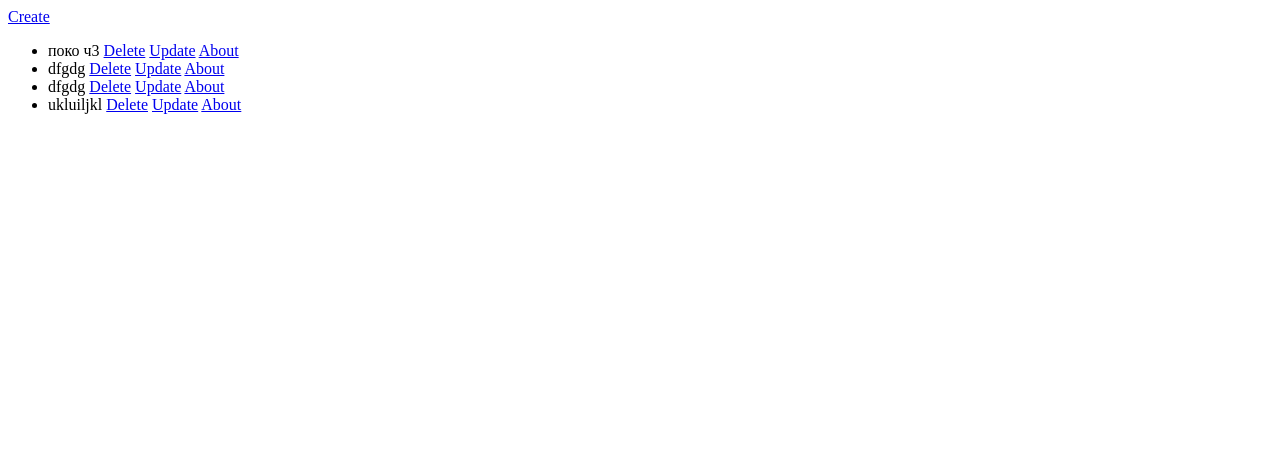
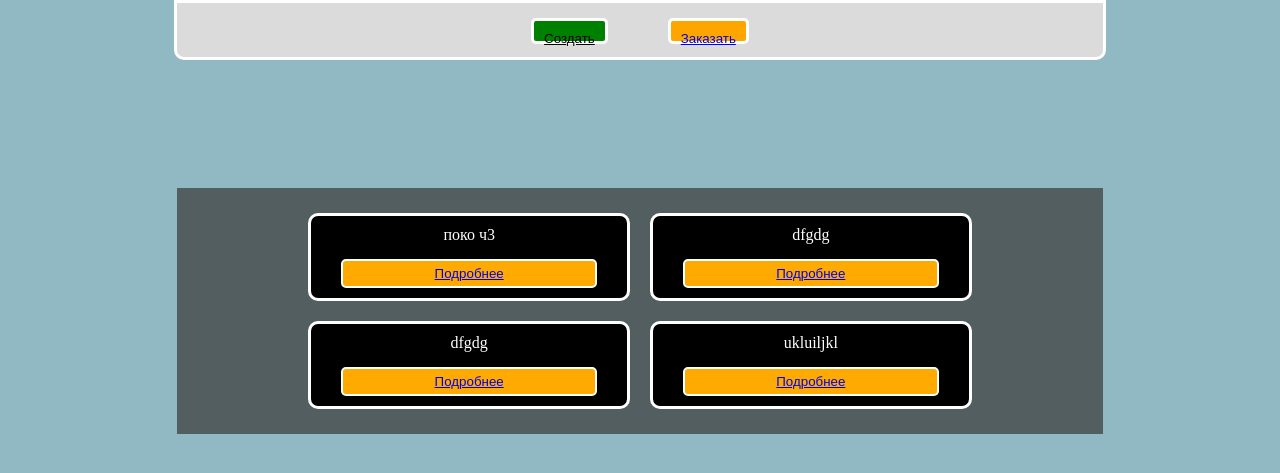
Before and after one commit to ZenBogdan2604/DNS, a Django app: page /app/ in a window 1280 px wide. Shown: the top 473 px of the page. Run offline with Django 5.2, Linux system fonts and the light colour scheme; data comes from the database, SQL or seed files in the repository.

Commit message:
Editet: Main page   add: styles for Main Page

```diff
--- /dev/null
+++ b/project/app/static/css/style.css
@@ -0,0 +1,96 @@
+* {
+    margin: 0;
+    padding: 0;
+}
+
+body {
+    display: flex;
+    justify-content: center;
+    flex-direction: column;
+    background-color: rgb(144, 185, 196);
+}
+
+.header {
+    background-color: rgb(219, 219, 219);
+
+    height: 3vh;
+    width: 70vw;
+
+    display: flex;
+    justify-content: center;
+
+    margin: 0 auto;
+    padding: 15px;
+
+    border: 3px white solid;
+    border-radius: 0px 0px 10px 10px;
+
+    gap: 60px;
+    margin-bottom: 10vw;
+}
+
+.container {
+    background-color: rgba(62, 62, 62, 0.742);
+
+    width: 70%;
+
+    display: flex;
+    justify-content: center;
+    flex-wrap: wrap;
+
+    margin: 0 auto;
+    padding: 15px;
+}
+
+.container__tovar-card {
+    background-color: black;
+    color: white;
+    display: flex;
+    justify-content: space-between;
+    flex-direction: column;
+    flex-wrap: wrap;
+    align-items: center;
+    border: 3px white solid;
+    border-radius: 10px;
+    padding: 10px;
+    margin: 10px;
+    width: 33%;
+}
+
+.container__tovar_about-btn {
+    background-color: rgb(255, 170, 0);
+    padding: 5px;
+    margin: 15px 0px 0px;
+    border: 2px white solid;
+    border-radius: 5px;
+    width: 20vw;
+    text-decoration: none;
+    cursor: pointer;
+}
+
+.container__tovar_about-btn a:active {
+    color: inherit; /* Убираем цвет при наведении и переходе */
+  }
+
+a {
+    margin-top: 10px;
+}
+
+.header__create-btn {
+    padding: 10px;
+    background-color: green;
+    border: 3px white solid;
+    border-radius: 5px;
+    align-items: center;
+}
+
+.header__create-btn a{
+    color: black;
+}
+
+.header__zakaz-btn {
+    background-color: orange;
+    padding: 10px;
+    border: 3px white solid;
+    border-radius: 5px;
+}
--- a/project/app/templates/index.html
+++ b/project/app/templates/index.html
@@ -1,8 +1,11 @@
+{% load static %}
+
 <!DOCTYPE html>
 <html lang="en">
 <head>
     <meta charset="UTF-8">
     <title>Title</title>
+    <link rel="stylesheet" href="{% static 'css/style.css' %}">
 </head>
 <body>
     {% block content %}
--- a/project/app/templates/tovary_list.html
+++ b/project/app/templates/tovary_list.html
@@ -1,11 +1,25 @@
 {% extends 'index.html' %}
+{% load static %}
+
+<link rel="stylesheet" href="{% static 'css/style.css' %}">
+
 {% block content %}
-<a href="{% url 'create' %}">Create</a>
-<ul>
+<header class="header">
+    <button class="header__create-btn"><a href="{% url 'create' %}">Создать</a></button>
+    <button class="header__zakaz-btn"><a href="{% url 'create' %}">Заказать</a></button>
+</header>
+
+<div class="container">
 {% for tovar in tovars %}
-    <li> {{ tovar.title }} <a href="{% url 'delete' tovar.pk %}">Delete</a>
-        <a href="{% url 'update' tovar.pk %}">Update</a>
-        <a href="{% url 'detail' tovar.pk %}">About</a></li>
+    <div class="container__tovar-card">
+        {{ tovar.title }}
+        <button class="container__tovar_about-btn">
+            <a href="{% url 'detail' tovar.pk %}">
+                Подробнее
+            </a>
+        </button>
+    </div>
+
 {% endfor %}
-</ul>
+
 {% endblock %}
--- a/project/project/settings.py
+++ b/project/project/settings.py
@@ -122,3 +122,9 @@ STATIC_URL = 'static/'
 # https://docs.djangoproject.com/en/5.1/ref/settings/#default-auto-field
 
 DEFAULT_AUTO_FIELD = 'django.db.models.BigAutoField'
+
+ALLOWED_HOSTS = [
+    'localhost',
+    '127.0.0.1',
+    '10.14.36.31',
+]
```
Also changed, not shown: project/app/static/js/script.js (added), project/db.sqlite3.
